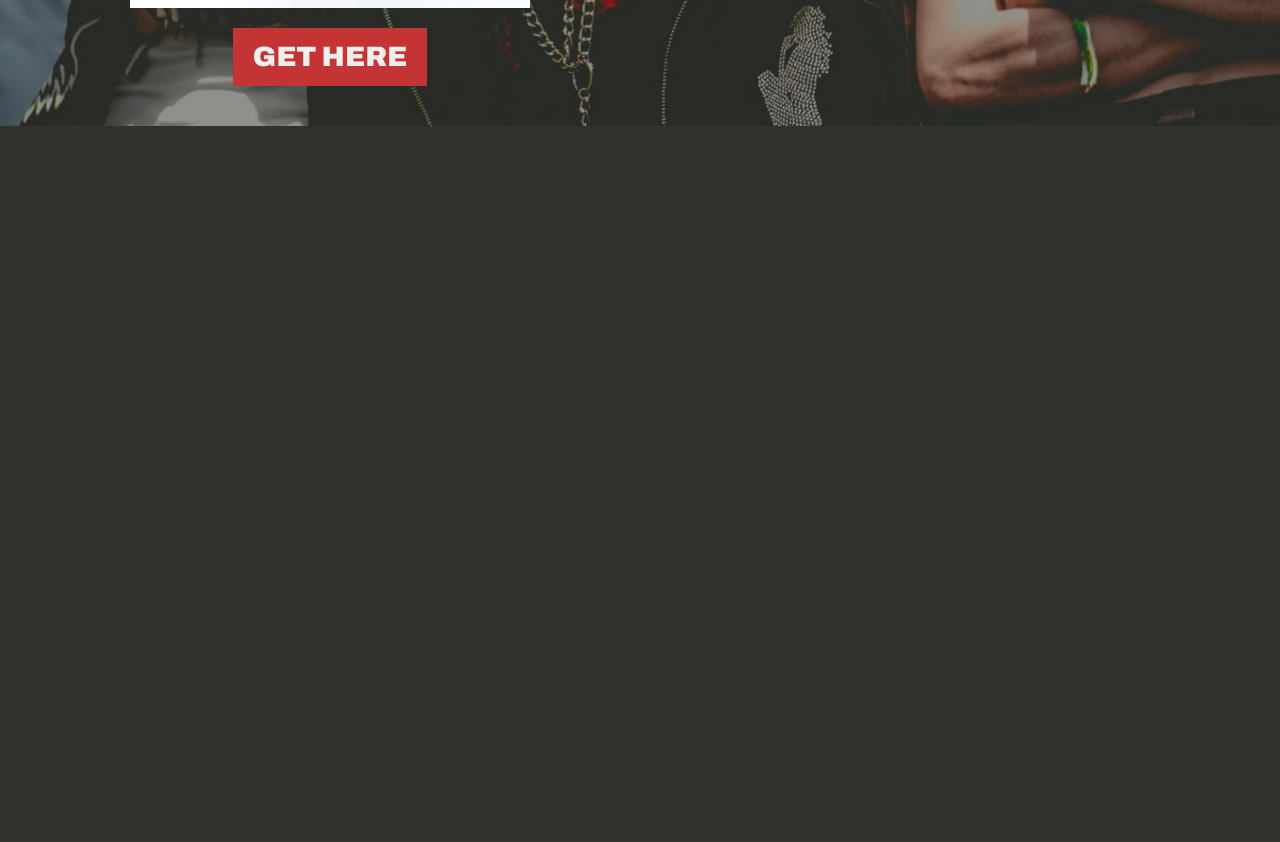
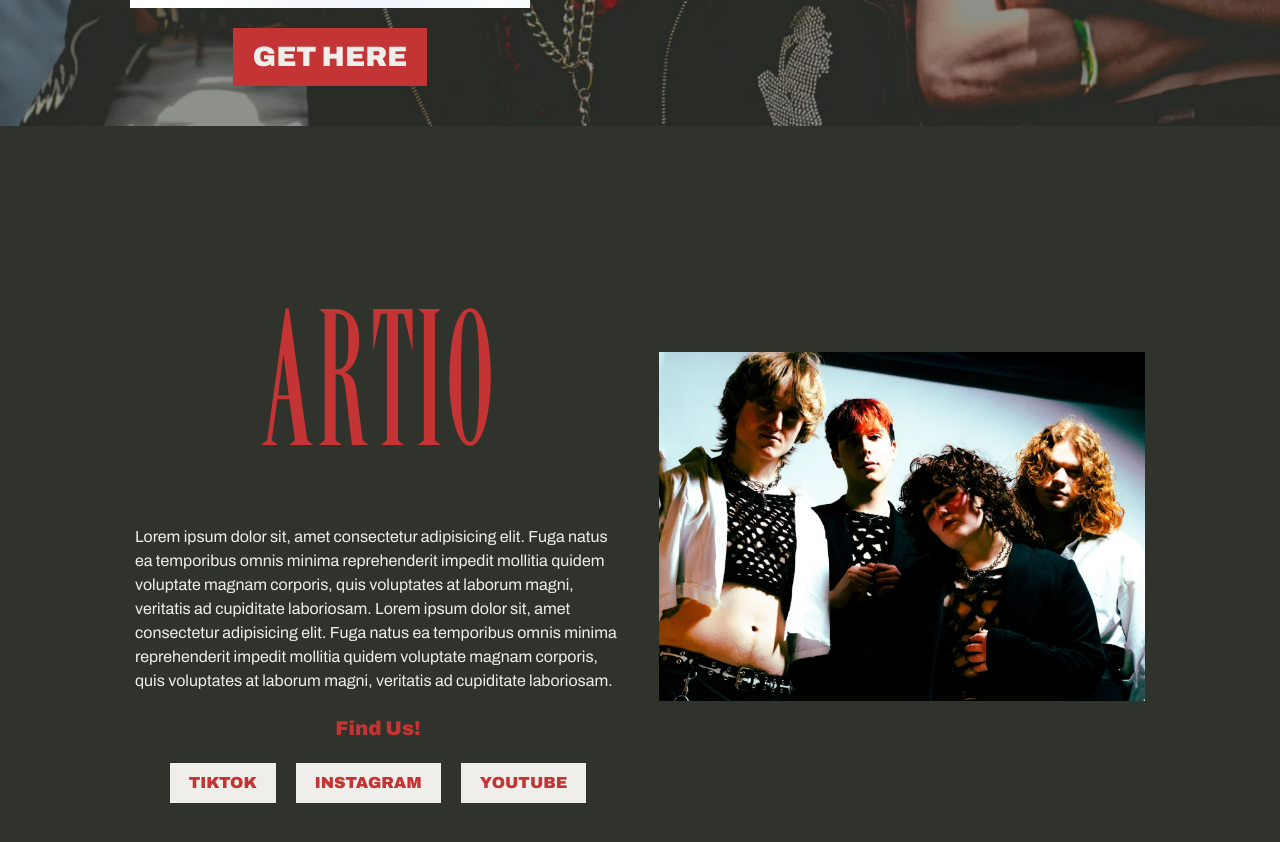
Before and after one commit to JBlackburn94/artio, a Next.js app: page / in a window 1280 px wide. Shown: the part 660-1502 px from the top of the page. Before the commit the page ends 800 px from the top, so only its background shows below. Built offline with nearby package versions, Linux system fonts and the light colour scheme.

Commit message:
adds the about section

```diff
--- a/src/app/page.tsx
+++ b/src/app/page.tsx
@@ -1,4 +1,5 @@
 import Hero from "@/components/Hero";
+import About from "@/components/About";
 import Link from "next/link";
 import Marquee from "react-fast-marquee";
 
@@ -11,6 +12,7 @@ export default function Home() {
         </Link>
       </Marquee>
       <Hero />
+      <About />
     </main>
   );
 }
--- /dev/null
+++ b/src/components/About.tsx
@@ -0,0 +1,53 @@
+import localFont from "next/font/local";
+import Link from "next/link";
+import Image from "next/image";
+import aboutImg from "../../public/artio-about.webp";
+
+const optil = localFont({ src: "../font/OPTILency.otf" });
+
+export default function About() {
+  return (
+    <section className="h-screen w-full flex flex-col lg:flex-row justify-center lg:justify-between items-center px-[22px] lg:px-[135px] gap-[38px]">
+      <div className="flex flex-col justify-center items-center w-full lg:w-1/2 gap-[20px]">
+        <h2
+          className={`${optil.className} uppercase text-[170px] text-artioRed`}
+        >
+          Artio
+        </h2>
+        <p>
+          Lorem ipsum dolor sit, amet consectetur adipisicing elit. Fuga natus
+          ea temporibus omnis minima reprehenderit impedit mollitia quidem
+          voluptate magnam corporis, quis voluptates at laborum magni, veritatis
+          ad cupiditate laboriosam. Lorem ipsum dolor sit, amet consectetur
+          adipisicing elit. Fuga natus ea temporibus omnis minima reprehenderit
+          impedit mollitia quidem voluptate magnam corporis, quis voluptates at
+          laborum magni, veritatis ad cupiditate laboriosam.
+        </p>
+        <h3 className="font-black text-[20px] text-artioRed">Find Us!</h3>
+        <span className="flex gap-[20px] flex-wrap">
+          <Link
+            href={"/"}
+            className="bg-artioWhite text-artioRed px-[19px] py-[8px] font-black uppercase"
+          >
+            TikTok
+          </Link>
+          <Link
+            href={"/"}
+            className="bg-artioWhite text-artioRed px-[19px] py-[8px] font-black uppercase"
+          >
+            Instagram
+          </Link>
+          <Link
+            href={"/"}
+            className="bg-artioWhite text-artioRed px-[19px] py-[8px] font-black uppercase"
+          >
+            YouTube
+          </Link>
+        </span>
+      </div>
+      <div className="lg:flex flex-col justify-center items-center w-full lg:w-1/2 hidden">
+        <Image src={aboutImg} alt="Promo Shot of Artio" />
+      </div>
+    </section>
+  );
+}
--- a/src/components/Hero.tsx
+++ b/src/components/Hero.tsx
@@ -13,7 +13,7 @@ export default function Hero() {
     >
       <div className="w-full lg:w-1/2 h-full flex flex-col items-center justify-center">
         <h1
-          className={`${optil.className} uppercase text-[80px] lg:text-[80px]`}
+          className={`${optil.className} uppercase text-[60px] lg:text-[80px]`}
         >
           Debut Album
         </h1>
```
